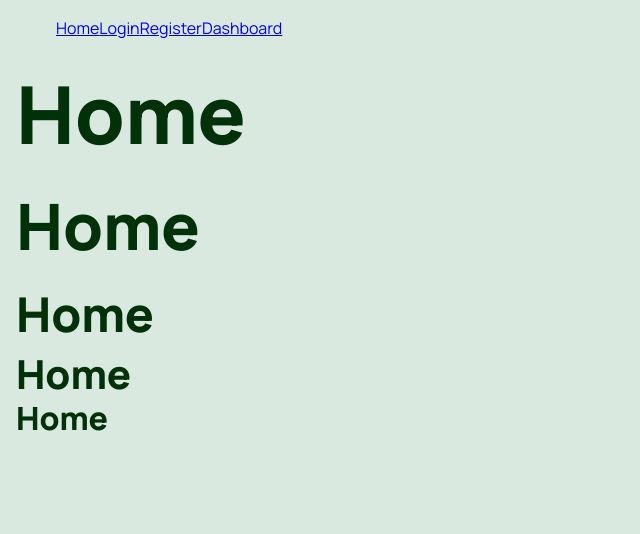
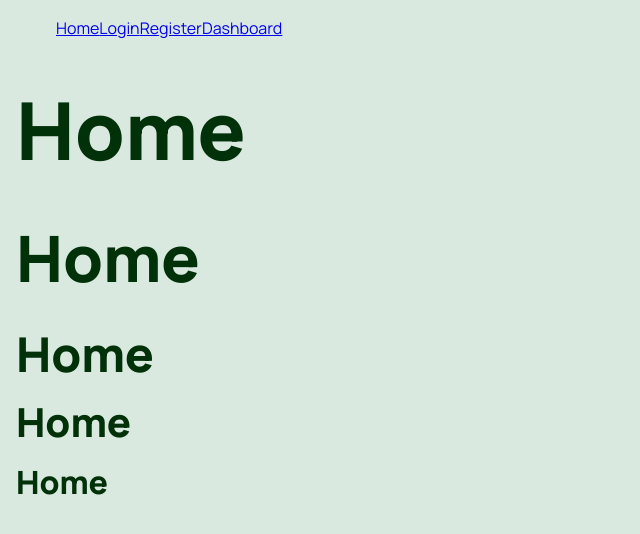
Before and after one commit to jdenzel/COSC484-group5-project, a React (Vite) app in the folder client/: page / in a window 1280 px wide. Shown: the top 534 px of the page, without its empty margins (0-640 px from the left). Built offline with nearby package versions, Linux system fonts and the light colour scheme.

Commit message:
changed margins for heading style rules

```diff
--- a/client/src/global.css
+++ b/client/src/global.css
@@ -50,30 +50,32 @@
     h1 {
         font-size: 5rem;
         line-height: 5rem;
-        margin: 2rem 0;
+        margin: 3rem 0;
     }
 
     h2 {
         font-size: 4rem;
         line-height: 5rem;
-        margin: 1.5rem 0;
+        margin: 2rem 0;
     }
 
     h3 {
         font-size: 3rem;
         line-height: 3rem;
-        margin: 1rem 0;
+        margin: 1.5rem 0;
     }
 
     h4 {
         font-size: 2.5rem;
         line-height: 2.5rem;
-        margin: .5rem 0;
+        margin: 1.5rem 0;
     }
 
     h5 {
         font-size: 2rem;
         line-height: 2rem;
-        margin: .25rem 0;
+        margin: 1.5rem 0;
     }
+
+
 }
```
